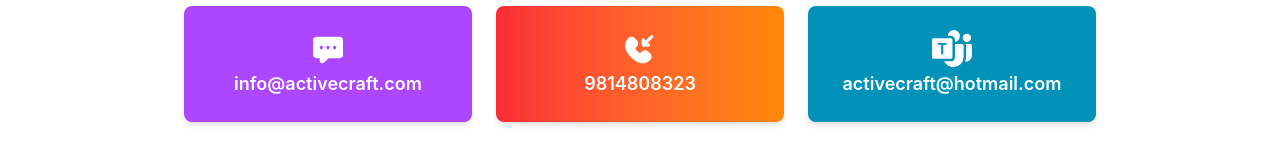
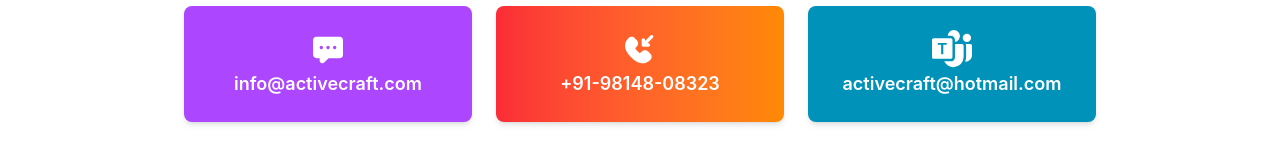
Before and after one commit to shamshersarpal/activecraft-it-solutions-master, a Next.js app: page /contact-us in a window 1280 px wide. Shown: the part 495-655 px from the top of the page. Built offline with nearby package versions, Linux system fonts and the light colour scheme; no server answers.

Commit message:
contact number

```diff
--- a/src/app/contact-us/page.jsx
+++ b/src/app/contact-us/page.jsx
@@ -160,7 +160,7 @@ export default function ContactForm() {
                     clipRule="evenodd"
                   />
                 </svg>
-                <p className="text-lg font-semibold">9814808323</p>
+                <p className="text-lg font-semibold">+91-98148-08323</p>
               </div>
             </div>
 
```
